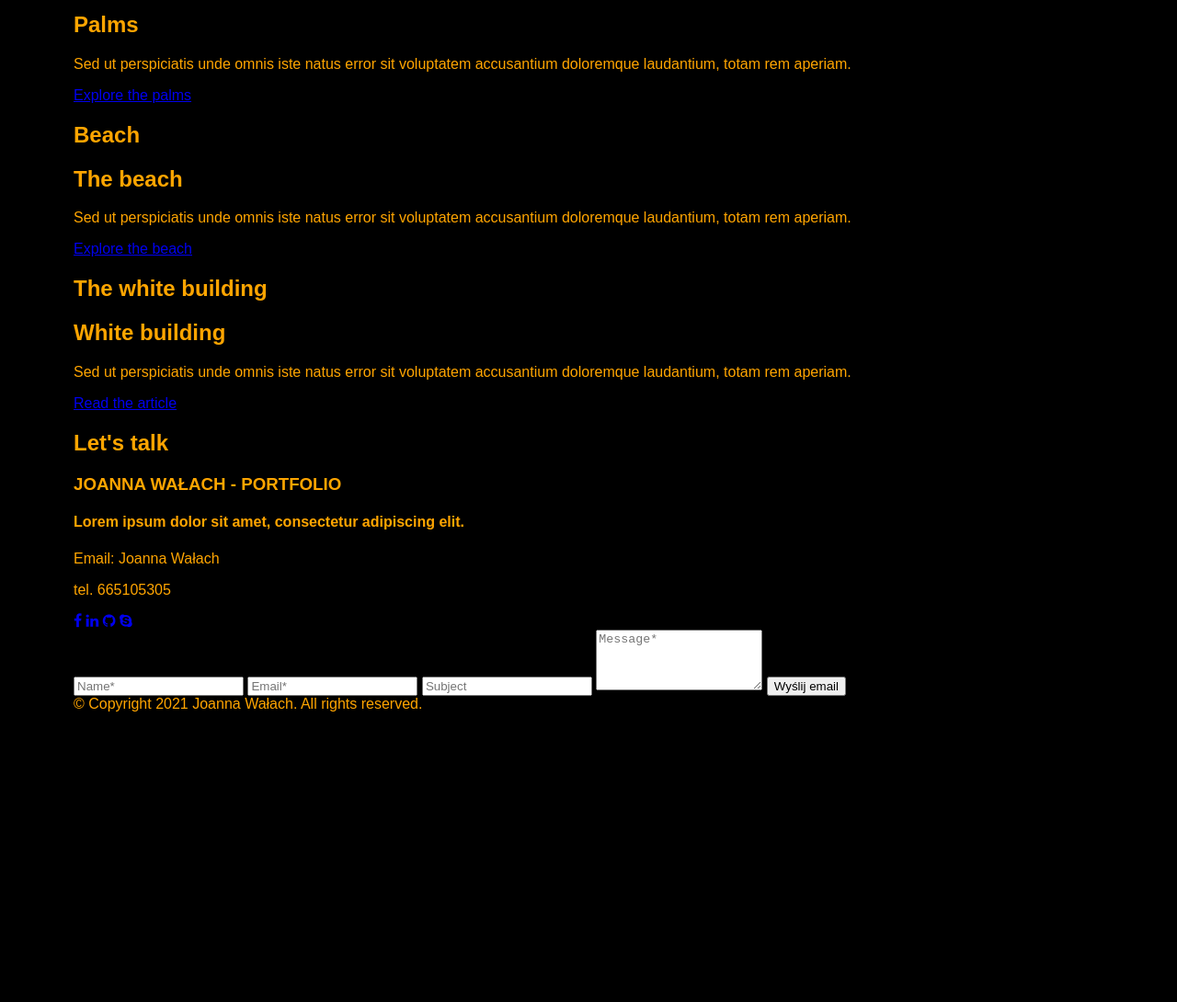
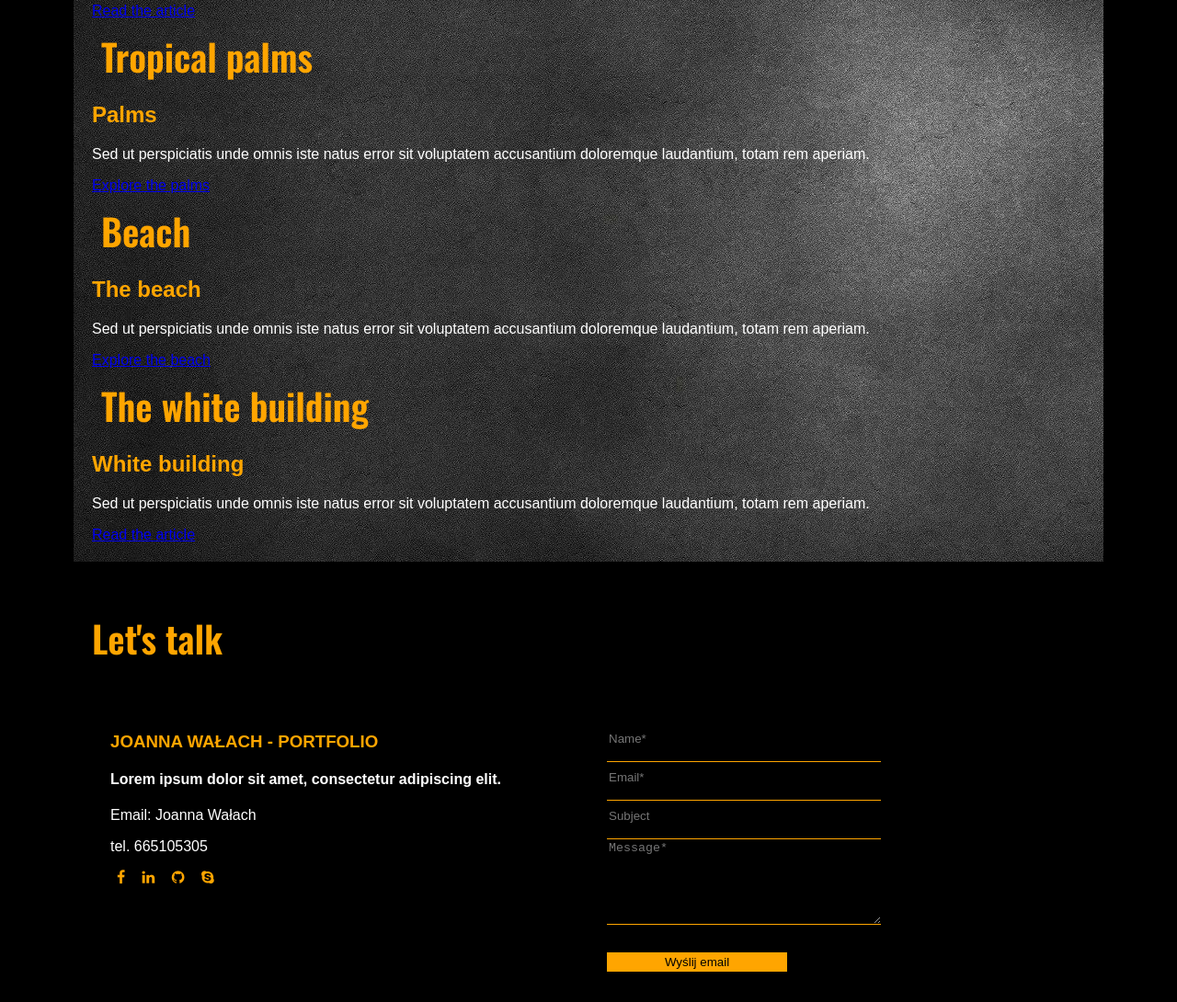
Before and after one commit to joannawalach/portfolio, a plain HTML site: page index.html in a window 1280 px wide. Shown: the part 1768-2858 px from the top of the page at 92% size. Before the commit the page ends 2543 px from the top, so only its background shows below. Drawn offline with nearby package versions, Linux system fonts and the light colour scheme; a web font is replaced by a local one.

Commit message:
contact section style changed

```diff
--- a/style.css
+++ b/style.css
@@ -78,7 +78,6 @@ body {
 
 .about .photo {
     width: 50%;
-
 }
 
 .about .photo {
@@ -147,6 +146,92 @@ body {
 color: white;
 }
 
+.projects {
+background-image: url(./img/tlo.jpg);
+padding: 20px;
+}
+
+.projects h2 {
+    font-family: 'Oswald';
+    font-size: 40px;
+    margin:10px;
+}
+
+.contact {
+    display:flex;
+    flex-direction: column;
+padding: 20px;
+}
+
+.contact h2 {
+    font-family: 'Oswald';
+    font-size: 40px;
+}
+
+.contact .detailsandform {
+    display: flex;
+    flex-direction: row;
+}
+
+.contact .detailsandform .contactdetails {
+    width: 50%;
+    padding: 20px;
+}
+
+.contact .detailsandform .contactdiv {
+    width: 50%;
+    padding: 30px;
+}
+
+.contact .detailsandform .contactdiv h3, h4, p {
+    color: white;
+}
+
+.contact .detailsandform .contactdiv form {
+    display: flex;
+    flex-direction: column;
+}
+
+.contact .detailsandform .contactdiv input {
+    width: 60%;
+    height: 30px;
+    background-color: transparent;
+    color: white;
+    border: 0;
+    outline: 0;
+    border-bottom: 1px orange solid;
+    padding-bottom: 10px;
+}
+
+.contact .detailsandform .contactdiv textarea {
+    width: 60%;
+    height: 60px;
+    background-color: transparent;
+    color:white;
+    border: 0;
+    outline: 0;
+    border-bottom: 1px orange solid;
+    margin-bottom: 30px;
+    padding-bottom: 30px;
+}
+
+.contact .detailsandform .contactdiv button {
+    width: 40%;
+    background-color: orange;
+    border:0;
+    outline: 0;
+    padding: 3px 20px 3px 20px;
+}
+
+.contact .detailsandform .socialicons a {
+    color: orange;
+    padding: 0 7px 0 7px;
+}
+ .footer {
+width: 100%;
+font-size: 14px;
+text-align: center;
+ }
 
 /* Large devices (laptops/desktops, 992px and up) */
 @media only screen and (max-width: 1200px) {
@@ -201,10 +286,6 @@ width: 100%;
 
  .about .contacticons .contactbtn {
      margin: 5px 40px 5px 0;
-}
-
-.skills {
-
 }
 
 .skills .icons .row {
@@ -291,4 +372,17 @@ width: 100%;
     width: 50%;
     padding: 0;
 }
+
+.contact .detailsandform {
+    display: flex;
+    flex-direction: column;
 }
+
+.contact .detailsandform .contactdetails {
+    width: 100%;
+
+}
+
+.contact .detailsandform .contactdiv{
+    width: 100%;
+}
```
